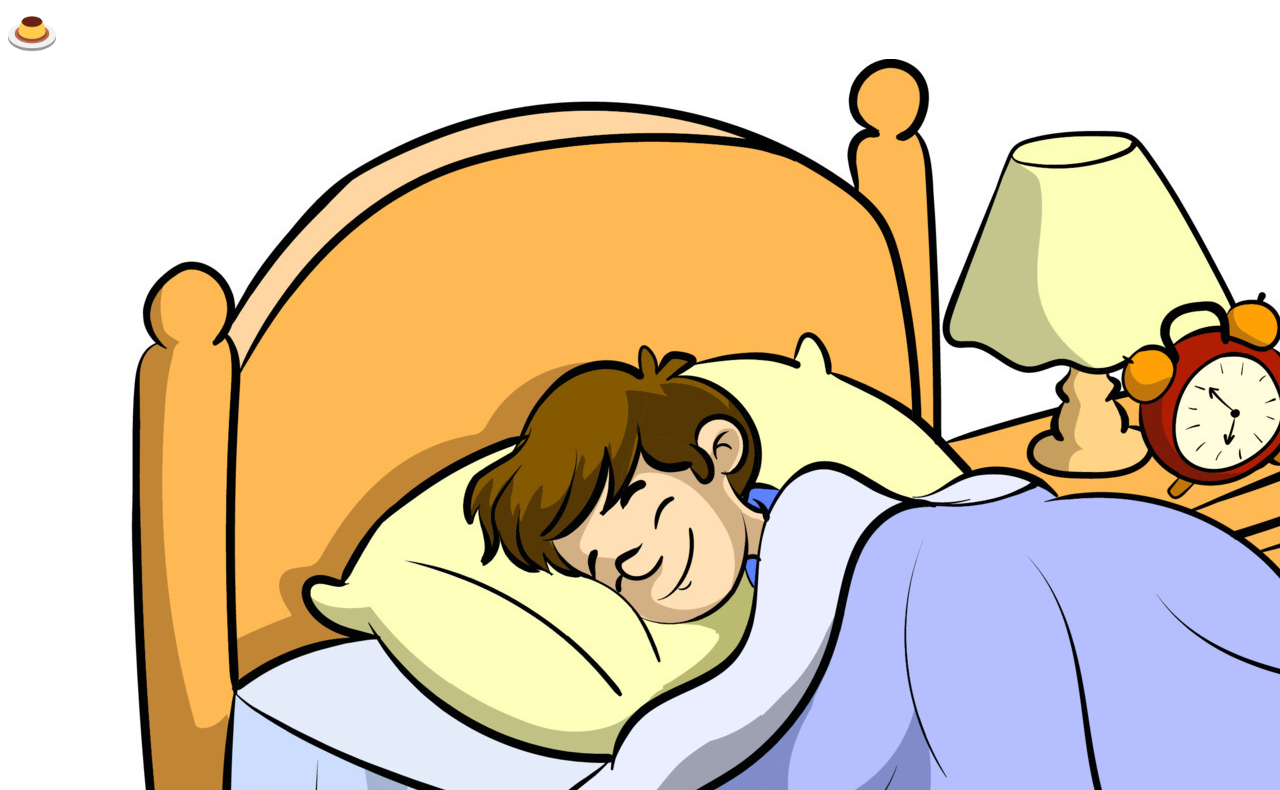
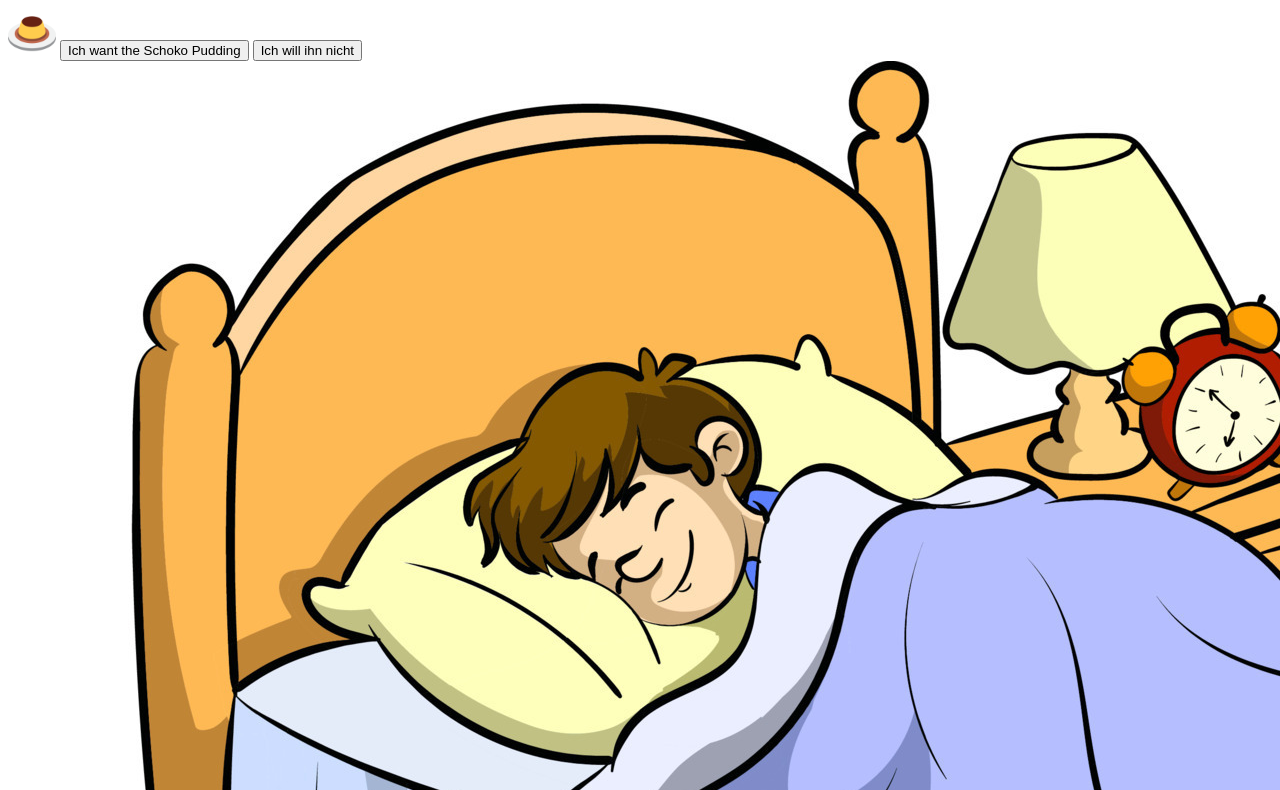
Before and after one commit to 0maumau0/Code1, a plain HTML site: page Task02.6/Level1.html in a window 1280 px wide. Shown: the part 73-863 px from the top of the page. Drawn offline with Linux system fonts and the light colour scheme.

Commit message:
buttons and stylesheet changes

```diff
--- a/Task02.6/Level1.html
+++ b/Task02.6/Level1.html
@@ -1,15 +1,20 @@
 <!DOCTYPE html>
 <html lang="en">
+
 <head>
     <meta charset="UTF-8">
     <meta name="viewport" content="width=device-width, initial-scale=1.0">
     <title>Level1</title>
     <link rel="stylesheet" href="Level1_stylesheet.css">
 </head>
+
 <body>
     <h1>Schokopudding für alle </h1>
     <img src="favicon.ico">
+    <button type="button"> Ich want the Schoko Pudding</button>
+    <button type="button"> Ich will ihn nicht </button>
     <img src="sleeping_character.jpg">
 
 </body>
+
 </html>
--- a/Task02.6/Level1_stylesheet.css
+++ b/Task02.6/Level1_stylesheet.css
@@ -1,7 +1,6 @@
 h1 {
     color: blue;
 }
-
-html {
-    color: red;
+button{
+cursor: grabbing;
 }
```
